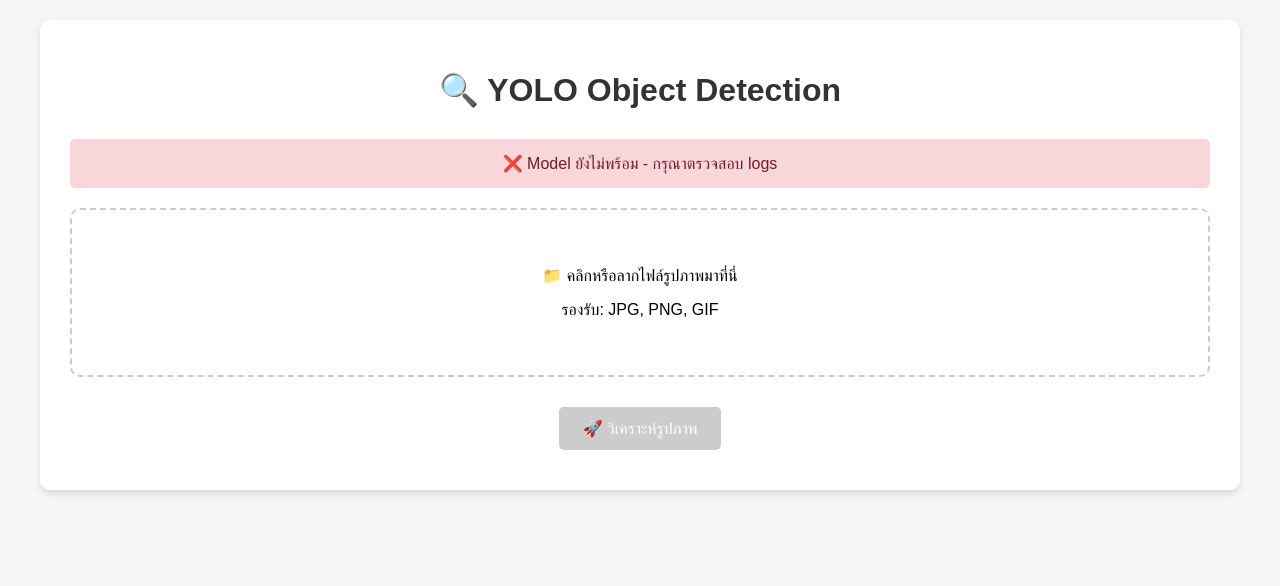
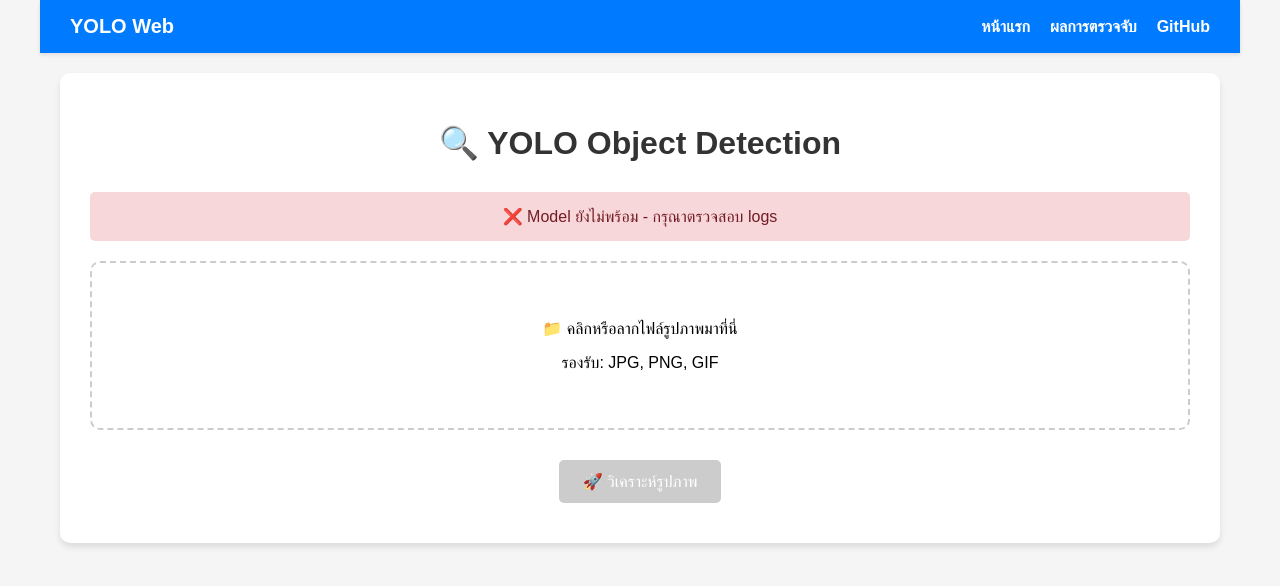
Before and after one commit to kaknoob/skin-for-website, a Flask app: page / in a window 1280 px wide. Shown: the top 586 px of the page. Run offline with Flask 3, Linux system fonts and the light colour scheme.

Commit message:
Update index.html

```diff
--- a/templates/index.html
+++ b/templates/index.html
@@ -9,13 +9,45 @@
             font-family: Arial, sans-serif;
             max-width: 1200px;
             margin: 0 auto;
-            padding: 20px;
+            padding: 0;
             background-color: #f5f5f5;
         }
+        /* Navbar */
+        .navbar {
+            background-color: #007bff;
+            padding: 15px 30px;
+            color: white;
+            display: flex;
+            justify-content: space-between;
+            align-items: center;
+            position: sticky;
+            top: 0;
+            z-index: 100;
+            box-shadow: 0 2px 4px rgba(0,0,0,0.1);
+        }
+        .navbar h2 {
+            margin: 0;
+            font-size: 20px;
+        }
+        .nav-links {
+            display: flex;
+            gap: 20px;
+        }
+        .nav-links a {
+            color: white;
+            text-decoration: none;
+            font-weight: bold;
+            transition: opacity 0.3s;
+        }
+        .nav-links a:hover {
+            opacity: 0.7;
+        }
+
         .container {
             background: white;
             border-radius: 10px;
             padding: 30px;
+            margin: 20px;
             box-shadow: 0 4px 6px rgba(0,0,0,0.1);
         }
         h1 {
@@ -33,7 +65,7 @@
             transition: all 0.3s ease;
         }
         .upload-area:hover {
-            border-color: #007bff;
+            border-color: #0056b3;
             background-color: #f8f9fa;
         }
         .upload-area.dragover {
@@ -126,6 +158,17 @@
     </style>
 </head>
 <body>
+
+    <!-- 🔵 Navbar -->
+    <div class="navbar">
+        <h2>YOLO Web</h2>
+        <div class="nav-links">
+            <a href="/">หน้าแรก</a>
+            <a href="#results">ผลการตรวจจับ</a>
+            <a href="https://github.com/kaknoob/skin-for-website" target="_blank">GitHub</a>
+        </div>
+    </div>
+
     <div class="container">
         <h1>🔍 YOLO Object Detection</h1>
 
@@ -172,7 +215,6 @@
         const results = document.getElementById('results');
         const modelStatus = document.getElementById('modelStatus');
 
-        // Check model status on load
         checkModelStatus();
 
         function checkModelStatus() {
```
